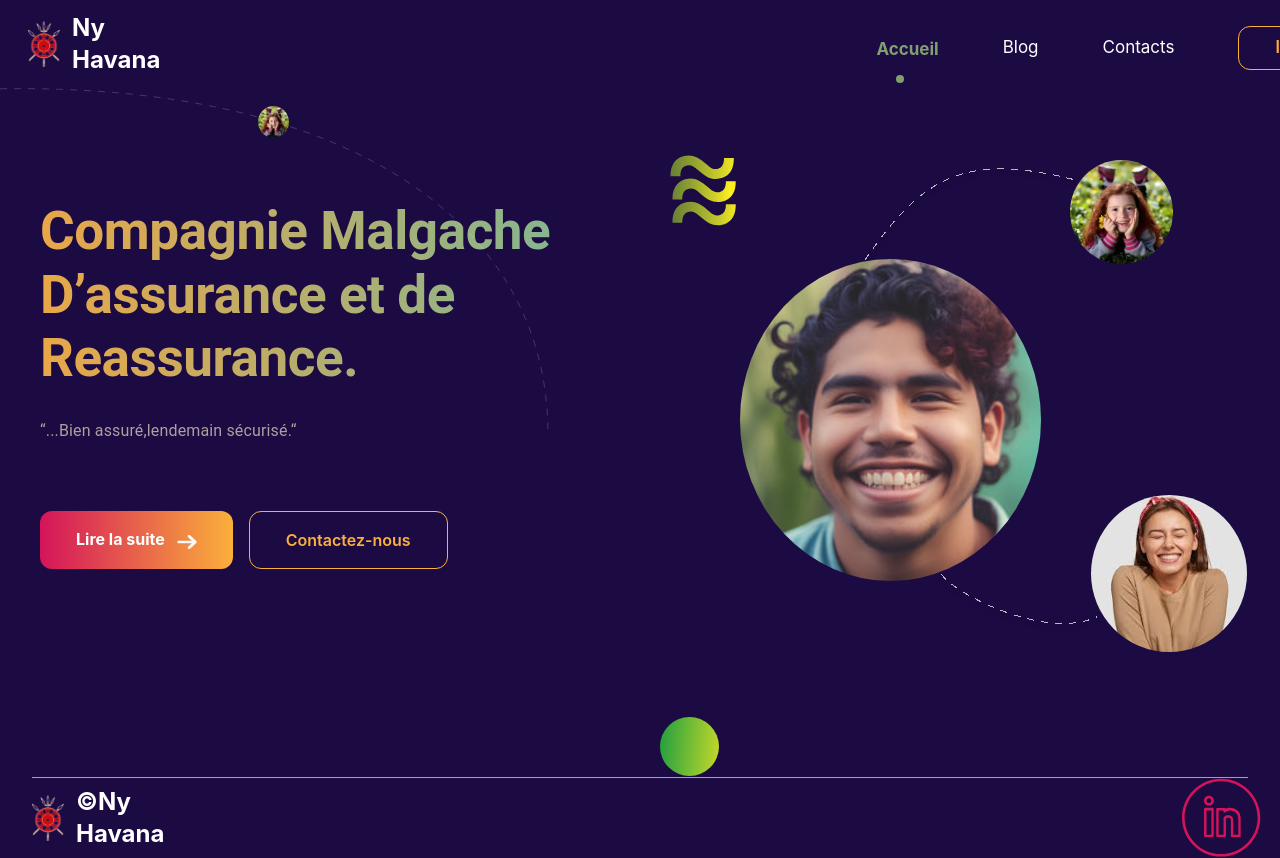
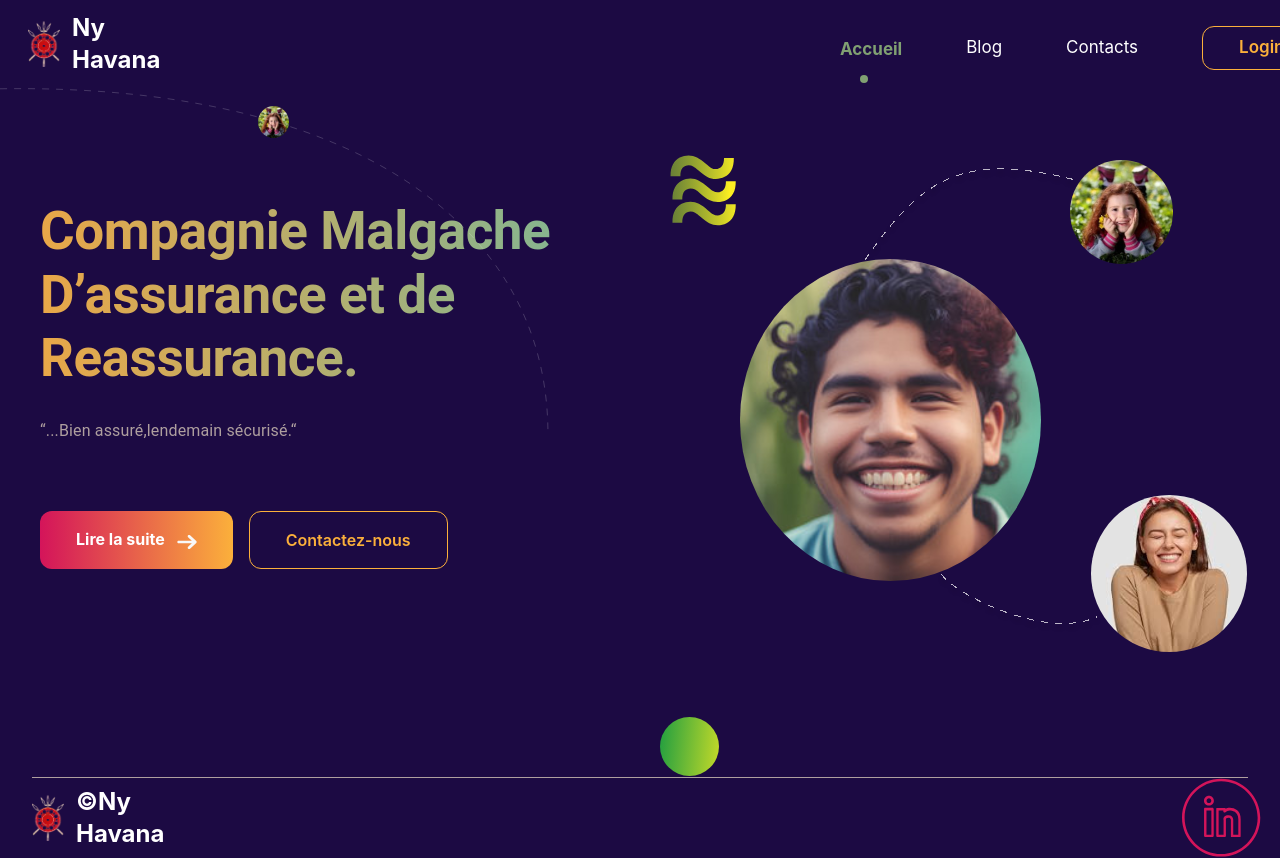
Before and after one commit to rakotoarisonlandry/Ny_Havana, a React (Create React App) app: page / in a window 1280 px wide. Shown: the top 858 px of the page. Built offline with nearby package versions, Linux system fonts and the light colour scheme.

Commit message:
new commit

```diff
--- a/src/components/Header.jsx
+++ b/src/components/Header.jsx
@@ -5,7 +5,7 @@ import { Link } from "react-router-dom";
 function Header() {
   return (
     <div className="w-full flex top-1 select-none text-[#fff] pl-7 space-x-2">
-      <Link to="/" className="flex space-x-3 pt-3 pb-3  items-center">
+      <Link to="/" className="w-16 flex space-x-3 pt-3 pb-3  items-center">
         <img src={logo} alt="NyHavana" className="w-8" />
         <h2 className="text-2xl font-bold">Ny Havana</h2>
       </Link>
@@ -20,7 +20,7 @@ function Header() {
           to="/login"
           className="text-[#FBB03B] font-semibold select-none rounded-xl border-[1px] border-[#FBB03B] pt-2 pb-2 pl-9 pr-9"
         >
-          login
+          Login
         </Link>
       </ul>
     </div>
```
